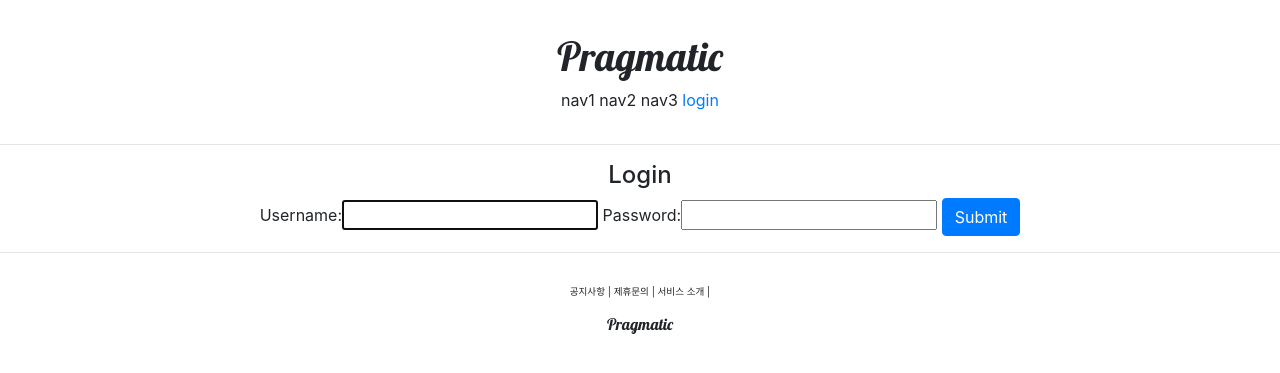
After one commit to Lks9172/Pinterest, a Django app: page /account/login/ in a window 1280 px wide. The commit adds this page. Shown: the top 373 px of the page. Run offline with Django 3.2, Linux system fonts and the light colour scheme; some libraries are stand-ins or nearby versions.

Commit message:
22. Login,Logout 구현

```diff
--- /dev/null
+++ b/accountapp/templates/accountapp/login.html
@@ -0,0 +1,17 @@
+{% extends 'base.html' %}
+
+{% block content %}
+
+    <div style="text-align: center">
+        <div>
+            <h4>Login</h4>
+        </div>
+        <div>
+            <form action="" method="post">
+                {% csrf_token %}
+                {{ form }}
+                <input type="submit" class="btn btn-primary">
+            </form>
+        </div>
+    </div>
+{% endblock %}
--- a/accountapp/urls.py
+++ b/accountapp/urls.py
@@ -1,4 +1,5 @@
 from django.contrib import admin
+from django.contrib.auth.views import LoginView, LogoutView
 from django.urls import path
 from accountapp.views import hello_world, AccountCreateView
 
@@ -6,6 +7,7 @@ app_name = "accountapp"
 
 urlpatterns = [
     path('hello_world/', hello_world, name='hello_world'),
-
+    path('login/', LoginView.as_view(template_name='accountapp/login.html'), name='login'),
+    path('logout/', LogoutView.as_view(template_name='accountapp/logout.html'), name='logout'),
     path('create/', AccountCreateView.as_view(), name='create'),
 ]
--- a/pragmatic/settings.py
+++ b/pragmatic/settings.py
@@ -13,6 +13,9 @@ https://docs.djangoproject.com/en/3.1/ref/settings/
 from pathlib import Path
 
 import os, environ
+
+from django.urls import reverse_lazy
+
 env = environ.Env(
     # set casting, default value
     DEBUG=(bool, False)
@@ -138,3 +141,6 @@ STATIC_ROOT = os.path.join(BASE_DIR, 'staticfiles')
 STATICFILES_DIRS = [
     BASE_DIR / "static",
 ]
+
+LOGIN_REDIRECT_URL = reverse_lazy('accountapp:hello_world')
+LOGOUT_REDIRECT_URL = reverse_lazy('accountapp:login')
--- a/templates/header.html
+++ b/templates/header.html
@@ -6,6 +6,14 @@
             <span>nav1</span>
             <span>nav2</span>
             <span>nav3</span>
-            <span>nav4</span>
+            {% if not user.is_authenticated %}
+            <a href="{% url 'accountapp:login' %}?next={{ request.path }}">
+            <span>login</span>
+            </a>
+            {% else %}
+            <a href="{% url 'accountapp:logout' %}?next={{ request.path }}">
+                <span>logout</span>
+            </a>
+            {% endif %}
         </div>
     </div>
```
